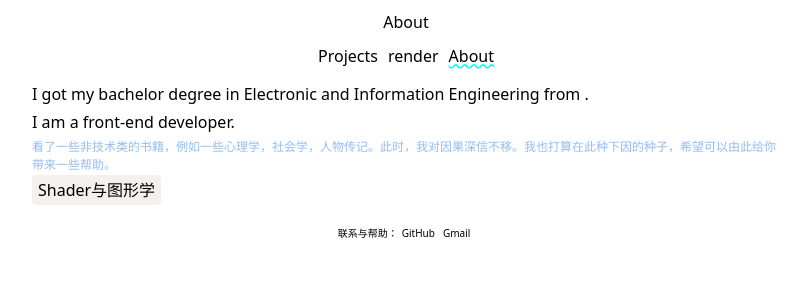
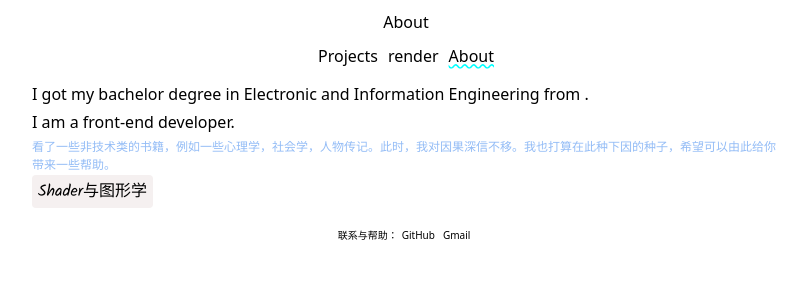
Before and after one commit to linround/me, a Next.js app: page /about in a window 1280 px wide. Shown: the top 300 px of the page, without its empty margins (234-1041 px from the left). Built offline with nearby package versions, Linux system fonts and the light colour scheme; no server answers.

Commit message:
refactor: component font family

```diff
--- a/app/globals.css
+++ b/app/globals.css
@@ -1,8 +1,9 @@
+@import url("https://fonts.googleapis.com/css2?family=Kalam:wght@400&display=swap");
 @tailwind base;
 @tailwind components;
 @tailwind utilities;
-
 [data-theme="dark"]{
+  --google-font-family:"Kalam", sans-serif;
   --bg-color: #000;
   --font-color: #fff;
   --text-decoration-color: aqua;
@@ -15,11 +16,15 @@
   --article-button-bg-color: #5a5e10;
 }
 [data-theme="light"] {
+  --google-font-family:"Kalam", sans-serif;
   --bg-color: #fff;
   --font-color: #000;
   --text-decoration-color:aqua;
   --button-hover-bg-color:#f5f0f0;/* 按钮hover 时的背景颜色*/
   --link-hover-font-color:  #73736d;/* 链接hover 时的字体颜色 */
+}
+body{
+
 }
 
 /*:root {*/
--- a/app/projects/components/flexBoxExercise.module.css
+++ b/app/projects/components/flexBoxExercise.module.css
@@ -102,6 +102,7 @@
   font-weight: 600;
   text-decoration: none;
   color: #AD7D52;
+  font-family: var(--google-font-family);
 }
 .card:hover .cardImgHover {
   height: 100%;
--- a/ui/article.module.css
+++ b/ui/article.module.css
@@ -1,5 +1,6 @@
 
 .link {
+  font-family: var(--google-font-family);
   cursor: pointer;
   padding:4px 6px;
   border-radius: 4px;
```
